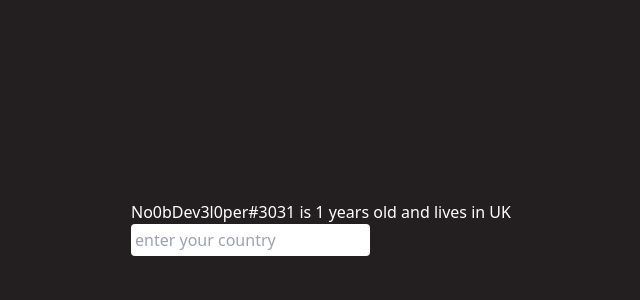
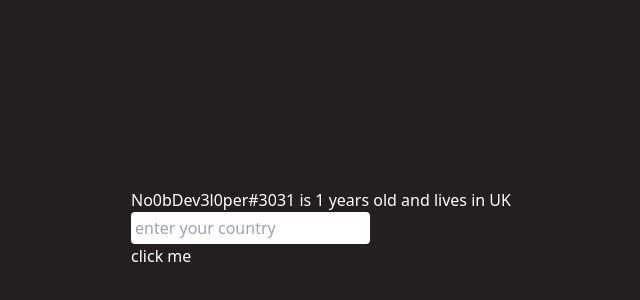
Before and after one commit to ricobuilds/fsboilerplatev2, a React (Create React App) app: page / in a window 1280 px wide. Shown: the part 172-472 px from the top of the page, without its empty margins (319-959 px from the left). Built offline with nearby package versions, Linux system fonts and the light colour scheme.

Commit message:
implemented useToggle to App.tsx

```diff
--- a/src/App.tsx
+++ b/src/App.tsx
@@ -1,19 +1,34 @@
-import {useState} from 'react';
+import { useState } from "react";
 import "./index.css";
+import { useToggleHook } from "./hooks/useToggleHook";
 
 function App() {
-  let name: string = 'No0bDev3l0per#3031';
+  const [isToggle, toggle] = useToggleHook(false);
+
+  let name: string = "No0bDev3l0per#3031";
   let age: number = 1;
 
-  const [country, setCountry] = useState <string | null> ('UK');
+  const [country, setCountry] = useState<string | null>("UK");
 
   return (
+    <div className={`${isToggle ? "dark" : ""}`}>
       <div className="flex flex-col justify-center items-center w-full h-screen bg-[#231F20]">
         <div className="content">
-          <p className='text-white'>{name} is {age} years old and lives in {country}</p>
-          <input type="text" className="p-1 rounded outline-none" placeholder='enter your country' onChange={(e) => setCountry(e.target.value)}/>
+          <p className="text-white">
+            {name} is {age} years old and lives in {country}
+          </p>
+          <input
+            type="text"
+            className="p-1 rounded outline-none"
+            placeholder="enter your country"
+            onChange={(e) => setCountry(e.target.value)}
+          />
+          <div className="text-white" onClick={toggle}>
+            click me
+          </div>
         </div>
       </div>
+    </div>
   );
 }
 
```
